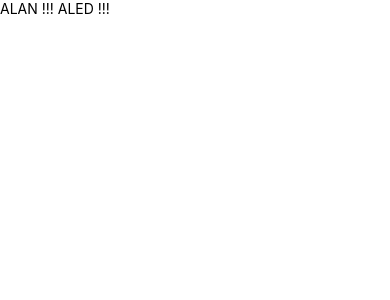
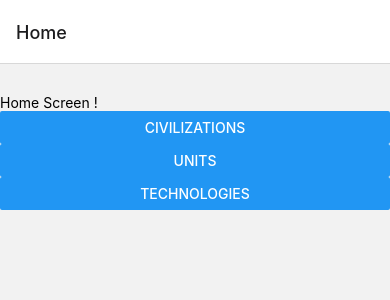
Before and after one commit to Mexknak/AOE2-react-native, a React Native app: screen /Home in a window 390 px wide. Shown: the top 300 px of the page. Built offline with nearby package versions, Linux system fonts and the light colour scheme; no server answers; what react-native would draw is missing.

Commit message:
ajout navigation

```diff
--- a/App.tsx
+++ b/App.tsx
@@ -1,20 +1,20 @@
-import { StyleSheet, View } from "react-native";
-import CivScreen from "./src/screens/CivScreen";
+import { StyleSheet } from "react-native";
 import { QueryClient, QueryClientProvider } from "react-query";
 import React from "react";
-import { Provider } from "react-native-paper";
+import { RootNavigator } from "./src/navigation/RootNavigator";
+import { StatusBar } from "expo-status-bar";
+import { NavigationContainer } from "@react-navigation/native";
 
 const queryClient = new QueryClient();
 
 export default function App() {
   return (
-    <Provider>
-      <QueryClientProvider client={queryClient}>
-        <View style={styles.container}>
-          <CivScreen />
-        </View>
-      </QueryClientProvider>
-    </Provider>
+    <QueryClientProvider client={queryClient}>
+      <NavigationContainer>
+        <RootNavigator />
+        <StatusBar style="auto" />
+      </NavigationContainer>
+    </QueryClientProvider>
   );
 }
 
--- /dev/null
+++ b/src/navigation/RootNavigator.tsx
@@ -0,0 +1,34 @@
+import { createNativeStackNavigator } from "@react-navigation/native-stack";
+import React from "react";
+import CivScreen from "../screens/CivScreen";
+import HomeScreen from "../screens/HomeScreen";
+
+export type RouteParams = {
+  Home: undefined;
+  Civ: undefined;
+};
+
+const Stack = createNativeStackNavigator<RouteParams>();
+
+export const RootNavigator = () => {
+  return (
+    <Stack.Navigator>
+      <Stack.Group>
+        <Stack.Screen
+          name="Home"
+          component={HomeScreen}
+          options={{
+            animation: "slide_from_left",
+          }}
+        />
+        <Stack.Screen
+          name="Civ"
+          component={CivScreen}
+          options={{
+            animation: "slide_from_right",
+          }}
+        />
+      </Stack.Group>
+    </Stack.Navigator>
+  );
+};
--- /dev/null
+++ b/src/navigation/Routes.ts
@@ -0,0 +1,6 @@
+export enum Routes {
+    CIVILIZATIONS_SCREEN = 'Login',
+    UNITS_SCREEN = 'Terms',
+    TECHNOLOGIES_SCREEN = 'Starships',
+    STARSHIP_DETAIL_SCREEN = 'Starship',
+  }
--- a/src/screens/CivScreen.tsx
+++ b/src/screens/CivScreen.tsx
@@ -7,9 +7,11 @@ import {
 } from "react-native";
 import * as React from "react";
 import { Colors } from "react-native/Libraries/NewAppScreen";
-import { ActivityIndicator, Headline } from "react-native-paper";
+import { Headline, Provider } from "react-native-paper";
 import { useCivilisations } from "../hooks/useCivilisation";
 import CardAOE from "../components/Card";
+import { SafeAreaView } from "react-native-safe-area-context";
+import { QueryClient, QueryClientProvider } from "react-query";
 
 type Props = {};
 
@@ -23,13 +25,21 @@ const CivScreen = (props: Props) => {
     return <Text>ALAN !!! ALED !!!</Text>;
   }
 
-  function onPressDetails(){
+  function onPressDetails() {
     alert("bonjour");
   }
 
-  const renderItem = (props: any) => <CardAOE onPressDetails={onPressDetails} {...props} />;
+  const renderItem = (props: any) => (
+    <CardAOE onPressDetails={onPressDetails} {...props} />
+  );
+
+  const queryClient = new QueryClient();
+
 
   return (
+  <Provider>
+      <QueryClientProvider client={queryClient}>
+        <SafeAreaView>
     <View>
       <ImageBackground
         source={require("../img/fondAOE.png")}
@@ -43,6 +53,9 @@ const CivScreen = (props: Props) => {
         keyExtractor={(props) => props.id}
       />
     </View>
+    </SafeAreaView>
+      </QueryClientProvider>
+    </Provider>
   );
 };
 
--- /dev/null
+++ b/src/screens/HomeScreen.tsx
@@ -0,0 +1,36 @@
+import { StyleSheet,View, Text, Button } from "react-native";
+import React from "react";
+import { useNavigation } from "@react-navigation/native";
+import { RouteParams } from "../navigation/RootNavigator";
+import { NativeStackNavigationProp } from "@react-navigation/native-stack";
+
+
+type Props = {};
+
+const HomeScreen = (props: Props) => {
+
+  const navigation = useNavigation<NativeStackNavigationProp<RouteParams>>();
+
+  const onCivilizationPress = () => {
+    navigation.navigate("Civ");
+  }
+  return (
+        <View style={styles.container}>
+          <Text>Home Screen ! </Text>
+          <Button title={"Civilizations"} onPress={onCivilizationPress} />
+          <Button title={"Units"} onPress={() => {}} />
+          <Button title={"technologies"} onPress={() => {}} />
+        </View>
+  );
+};
+
+
+const styles = StyleSheet.create({
+  container: {
+    flex: 1,
+    marginTop:30,
+  },
+});
+
+
+export default HomeScreen;
```
Also changed, not shown: package.json (+7 -0 lines), src/navigation/Navigator.tsx (added, +23 -0 lines), 1 other file (tests, documents, lock files or other folders).
